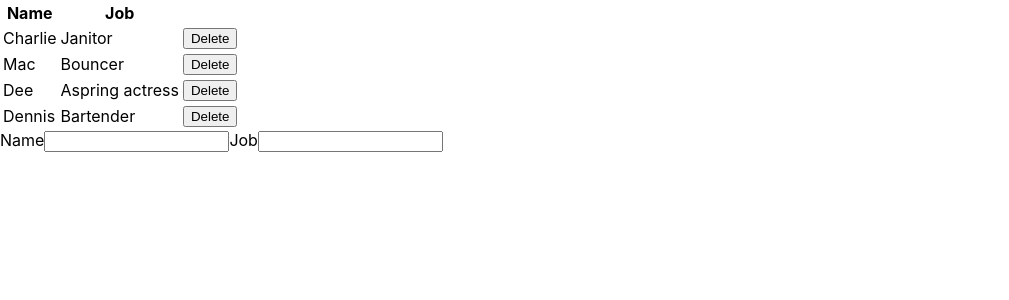
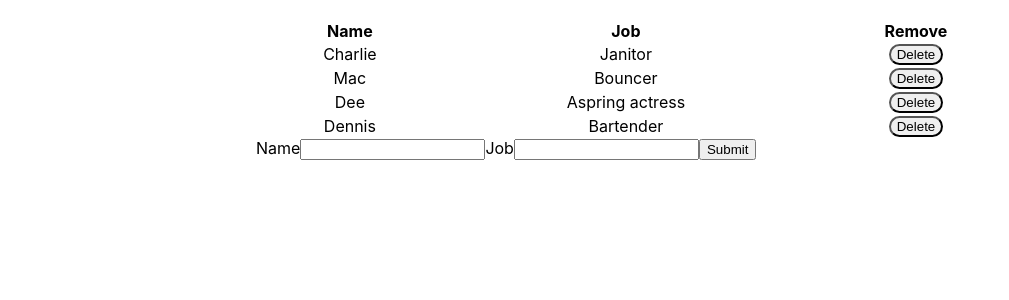
Before and after one commit to pedrohenriquebr/react-tutorial, a React (Create React App) app: page / in a window 1280 px wide. Shown: the top 300 px of the page, without its empty margins (0-1009 px from the left). Built offline with nearby package versions, Linux system fonts and the light colour scheme.

Commit message:
Add styles and update imports

```diff
--- a/src/App.jsx
+++ b/src/App.jsx
@@ -1,4 +1,4 @@
-import React, { Component } from "react";
+import {Component} from "react";
 import Table from "./Table";
 import Form from "./Form";
 
--- a/src/Form.jsx
+++ b/src/Form.jsx
@@ -1,4 +1,4 @@
-import React, { Component } from "react";
+import  React,{ Component } from "react";
 
 class Form extends Component {
   initState = {
@@ -41,6 +41,7 @@ class Form extends Component {
           value={job}
           onChange={this.handleChange}
         />
+        <input type="button" value="Submit" onClick={this.submitForm} />
       </form>
     );
   }
--- a/src/Table.jsx
+++ b/src/Table.jsx
@@ -6,6 +6,7 @@ const TableHeader = () => {
       <tr>
         <th>Name</th>
         <th>Job</th>
+        <th>Remove</th>
       </tr>
     </thead>
   );
--- a/src/index.css
+++ b/src/index.css
@@ -1,3 +1,7 @@
+:root {
+  --radius: 20px;
+}
+
 body {
   margin: 0;
   font-family: -apple-system, BlinkMacSystemFont, 'Segoe UI', 'Roboto', 'Oxygen',
@@ -11,3 +15,29 @@ code {
   font-family: source-code-pro, Menlo, Monaco, Consolas, 'Courier New',
     monospace;
 }
+
+*,*::after, *::before{
+  box-sizing: border-box;
+  margin:0;
+}
+
+.container {
+  width: 60%;
+  margin: 20px auto;
+  display: flex;
+  flex-direction: column;
+}
+
+table {
+  border-spacing: 10px 0;
+  border-collapse: separate;
+}
+
+table td {
+  text-align: center;
+}
+
+button {
+  border-width: 2px;
+  border-radius: var(--radius, 20px);
+}
```
